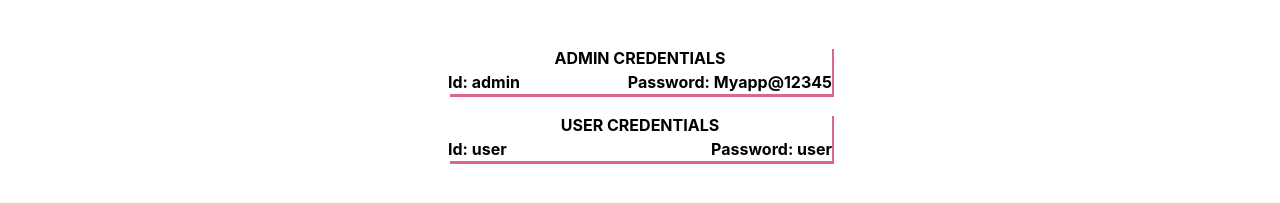
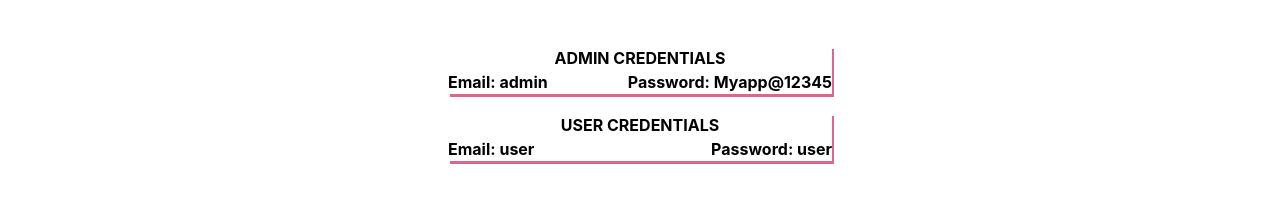
Before and after one commit to lalith050101/MedWorldAppFE, an Angular app: page /login in a window 1280 px wide. Shown: the part 573-776 px from the top of the page. Built offline with nearby package versions, Linux system fonts and the light colour scheme; a web font is replaced by a local one.

Commit message:
updated creds

```diff
--- a/src/app/login/login.component.html
+++ b/src/app/login/login.component.html
@@ -40,7 +40,7 @@
 </div>
 <div class="credentials" style="text-align: center;">
     <b>ADMIN CREDENTIALS<br>
-    <div style="float: left;">Id: admin</div>
+    <div style="float: left;">Email: admin</div>
     <div style="float: right;">Password: Myapp@12345</div>
     </b>
     <br>
@@ -48,7 +48,7 @@
   <br>
 <div class="credentials" style="text-align: center;">
     <b> USER CREDENTIALS<br>
-        <div style="float: left;">Id: user</div>
+        <div style="float: left;">Email: user</div>
         <div style="float: right;">Password: user</div>
         </b>
         <br>
```
